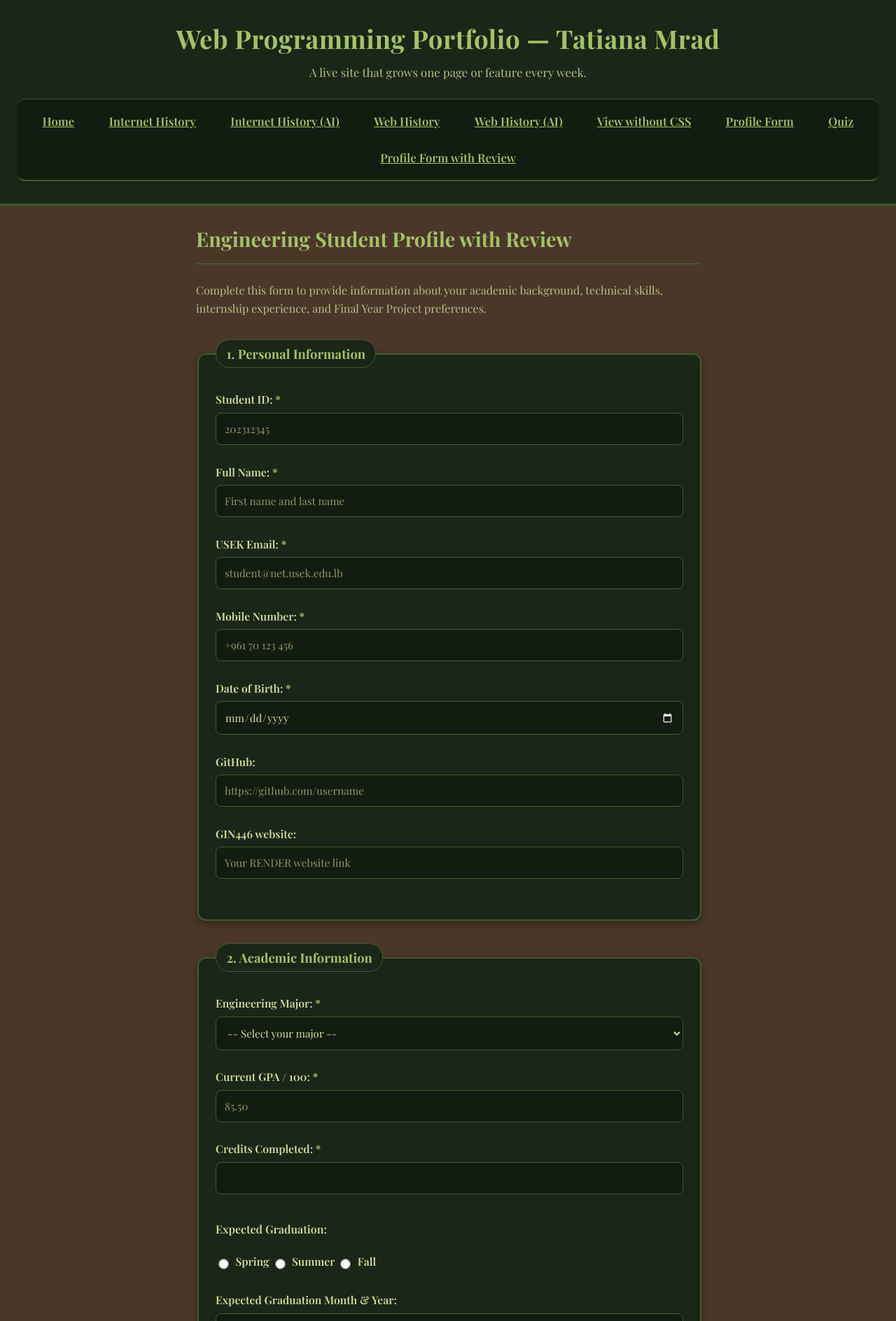
After one commit to tatianamrad/web-programming-site, a Flask app: page /profile-review in a window 1280 px wide. The commit adds this page. Shown: the top 1888 px of the page at 70% size. Run offline with Flask 3, Linux system fonts and the light colour scheme; some web fonts are replaced.

Commit message:
Added Week 6 Activity: Profile form with review

```diff
--- a/app.py
+++ b/app.py
@@ -55,6 +55,7 @@ def home():
         {"week": 3, "title": "Home Page Without CSS", "url": "/no-css"},
         {"week": 4, "title": "Engineering Student Profile", "url": "/submit-profile"},
         {"week": 5, "title": "JavaScript app", "url": "/quiz"},
+        {"week": 6, "title": "Profile Form with Review", "url": "/profile-review"},
     ]
     return render_template("index.html", weekly_work=weekly_work)
 
@@ -105,6 +106,17 @@ def submit_profile():
 def quiz():
     return render_template("quiz.html")
 
+@app.route("/profile-review", methods=["GET", "POST"])
+def profile_review():
+    if request.method == "POST":
+        data = request.form.to_dict()
+        experience = request.form.getlist("experience")
+        software = request.form.getlist("software")
+        return render_template(
+            "profile.html", data=data, experience=experience, software=software
+        )
+
+    return render_template("form-week6.html")
 
 if __name__ == "__main__":
     app.run(debug=True)
--- a/static/profile-review.js
+++ b/static/profile-review.js
@@ -4,53 +4,50 @@ const editBtn = document.getElementById("edit_button");
 const confirmBtn = document.getElementById("confirm_button");
 
 form.addEventListener("submit", function (e) {
-  e.preventDefault(); // stop the form from submitting to the server
-  const clicked = e.target;    // the element that fired the event
-  if (!form.checkValidity()) {   // any HTML rule (required, pattern, min/max) failing?
-    form.reportValidity();       // show the browser's warning
-    return;                      // stop
+  e.preventDefault();
+  if (!form.checkValidity()) {
+    form.reportValidity();
+    return;
   }
-  displayReview(); // form is valid, so continue (ex: open read-only review panel)
+  displayReview();
 });
 
 function displayReview(){
-
+  document.getElementById("review_student_id").textContent=document.getElementById("student_id").value;
+  document.getElementById("review_fullname").textContent=document.getElementById("fullname").value;
+  document.getElementById("review_email").textContent=document.getElementById("email").value;
+  document.getElementById("review_phone").textContent=document.getElementById("phone").value;
+  document.getElementById("review_birthdate").textContent=document.getElementById("birthdate").value;
+  document.getElementById("review_portfolio").textContent=document.getElementById("portfolio").value || "Not provided";
+  document.getElementById("review_gin446").textContent=document.getElementById("gin446").value || "Not provided";
+  document.getElementById("review_major").textContent=document.getElementById("major").value;
+  document.getElementById("review_gpa").textContent = document.getElementById("gpa").value;
+  document.getElementById("review_credits").textContent = document.getElementById("credits").value;
+  document.getElementById("review_graduation").textContent = document.querySelector('input[name="graduation"]:checked')?.value || "Not provided" ;
+  document.getElementById("review_graduation_month").textContent = document.getElementById("graduation_month").value || "Not provided";
+  document.getElementById("review_internship_completed").textContent = document.querySelector('input[name="internship_completed"]:checked')?.value || "Not provided";
+  const experience = [...document.querySelectorAll('input[name="skills"]:checked')].map(cb => cb.value);
+  document.getElementById("review_experience").textContent = experience.length ? experience.join(", ") : "Not selected";
+  document.getElementById("review_language").textContent = document.getElementById("language").value || "Not provided";
+  const software = [...document.getElementById("software").selectedOptions].map(opt => opt.value);
+  document.getElementById("review_software").textContent = software.length ? software.join(", ") : "Not selected";
+  document.getElementById("review_project_title").textContent = document.getElementById("project_title").value;
+  document.getElementById("review_project_area").textContent = document.getElementById("project_area").value;
+  document.getElementById("review_description").textContent = document.getElementById("description").value || "Not provided";
+  document.getElementById("review_team_size").textContent = document.getElementById("team_size").value || "Not provided";
+  document.getElementById("review_project_color").textContent = document.getElementById("project_color").value;
+  document.getElementById("review_meeting_date").textContent = document.getElementById("meeting_date").value || "Not provided";
+  document.getElementById("review_meeting_time").textContent = document.getElementById("meeting_time").value || "Not provided";
+  form.classList.add("hidden");
+  panel.classList.add("open");
 }
 
+
 editBtn.addEventListener("click", function () {
-
+  panel.classList.remove("open");
+  form.classList.remove("hidden");
 });
 
 confirmBtn.addEventListener("click", function () {
  form.submit();
 });
-
-/*document.querySelector(selector)
-document.querySelectorAll(selector)
-
-// 1. SELECT the element
-
-// 2. LISTEN for an event
-button.addEventListener("click", function () {
-     // 3. REACT: change the page
-  document.getElementById("out").textContent =
-       new Date().toLocaleTimeString();
-});
-
-box.textContent = "Safe plain text";  // SAFE — use for user data
-
-box.classList.add("highlight");
-box.classList.remove("highlight");
-box.classList.toggle("open"); // add if absent, remove if present
-
-css
-.panel { display: none; }       // hidden by default
-.panel.open { display: block; } // visible when .open is present
-
-//js
-
-showBtn.addEventListener("click",
-                        () => panel.classList.add("open")); // show
-hideBtn.addEventListener("click",
-                     () => panel.classList.remove("open")); // hide// This is exactly how a pop-up / results panel is shown and hidden.
-*/
--- a/templates/base.html
+++ b/templates/base.html
@@ -21,6 +21,7 @@
     <p><a href="/no-css">View without CSS</a></p>
     <p><a href="/submit-profile">Profile Form</a></p>
     <p><a href="/quiz">Quiz</a></p>
+    <p><a href="/profile-review">Profile Form with Review</a></p>
     </nav>
     {% endblock %}
 </header>
--- /dev/null
+++ b/templates/form-week6.html
@@ -0,0 +1,246 @@
+{% extends "base.html" %}
+{% block title %}Engineering Student Profile{% endblock %}
+{% block head %}
+<link rel="stylesheet" href="{{ url_for('static', filename='form_style.css') }}">
+{% endblock %}
+
+
+{% block header_title %}Web Programming Portfolio — Tatiana Mrad{% endblock %}
+{% block header_subtitle %}<p>A live site that grows one page or feature every week.</p>{% endblock %}
+
+
+{% block content %}
+
+<form id="profile-form" action="{{ url_for('submit_profile') }}" method="post">
+<input type="hidden" name="form_version" value="2026-2027">
+<h2>Engineering Student Profile with Review</h2>
+<p>Complete this form to provide information about your academic background, technical skills, internship experience, and Final Year Project preferences.</p>
+
+
+<fieldset>
+<legend>1. Personal Information</legend>
+<label for="student_id"> Student ID: </label>
+<input type="number" id="student_id" name="student_id" min="200000000" max="202999999" placeholder="202312345" size="45" required><br><br>
+
+<label for="fullname"> Full Name: </label>
+<input type="text" id="fullname" name="fullname" placeholder="First name and last name" size="45" maxlength="100" required><br><br>
+
+<label for="email">USEK Email: </label>
+<input type="email" id="email" name="email" pattern="[A-Za-z]+\.[A-Za-z]\.[A-Za-z]+@net\.usek\.edu\.lb" placeholder="student@net.usek.edu.lb" size="45" required><br><br>
+
+<label for="phone">Mobile Number: </label>
+<input type="tel" id="phone" name="phone" placeholder="+961 70 123 456" pattern="\+961 [0-9]{2} [0-9]{3} [0-9]{3}" size="45" required><br><br>
+
+<label for="birthdate"> Date of Birth:</label>
+<input type="date" id="birthdate" name="birthdate" size="45" min="1940-01-01" max="2008-12-31" required><br><br>
+
+<label for="portfolio"> GitHub: </label>
+<input type="url" id="portfolio" name="portfolio" pattern="https://github\.com/[A-Za-z0-9](?:[A-Za-z0-9]|-(?=[A-Za-z0-9])){0,38}" size="45" placeholder="https://github.com/username"> <br><br>
+
+<label for="gin446">GIN446 website: </label>
+<input type="url" id="gin446" name="gin446" size="45" placeholder="Your RENDER website link"><br><br>
+</fieldset>
+
+<fieldset>
+<legend>2. Academic Information</legend>
+<label for="major"> Engineering Major: </label>
+<select id="major" name="major" required>
+    <option value="" disabled selected>-- Select your major --</option>
+    <option value="Computer Engineering">Computer Engineering</option>
+    <option value="Electrical Engineering">Electrical Engineering</option>
+    <option value="Mechanical Engineering">Mechanical Engineering</option>
+    <option value="Civil Engineering">Civil Engineering</option>
+    <option value="Chemical Engineering">Chemical Engineering</option>
+    <option value="Biomedical Engineering">Biomedical Engineering</option>
+    <option value="Telecommunications Engineering">Telecommunications Engineering</option>
+</select>
+<br><br>
+
+<label for="gpa"> Current GPA / 100: </label>
+<input type="number" id="gpa" name="gpa" min="40" max="100" step="0.01" placeholder="85.50" size="45" required><br><br>
+
+<label for="credits"> Credits Completed: </label>
+<input type="number" id="credits" name="credits" min="0" max="176" step="1" required><br><br>
+
+<fieldset>
+  <legend>Expected Graduation:</legend>
+  <input type="radio" id="Spring" name="graduation" value="Spring">
+  <label for="Spring">Spring</label>
+  <input type="radio" id="Summer" name="graduation" value="Summer">
+  <label for="Summer">Summer</label>
+  <input type="radio" id="Fall" name="graduation" value="Fall">
+  <label for="Fall">Fall</label>
+</fieldset>
+
+<label for="graduation_month">Expected Graduation Month & Year: </label>
+<input type="month" id="graduation_month" name="graduation_month" min="2026-09">
+
+<fieldset>
+  <legend>Have you completed an engineering internship?</legend>
+  <input type="radio" id="internship_yes" name="internship_completed" value="Yes">
+  <label for="internship_yes">Yes</label>
+  <input type="radio" id="internship_no" name="internship_completed" value="No">
+  <label for="internship_no">No</label>
+</fieldset>
+
+</fieldset>
+
+<fieldset>
+<legend>3. Technical Background</legend>
+
+<label for="experience">Select all areas in which you have experience:</label> <br>
+<input type="checkbox" id="Programming" name="skills" value="Programming">
+<label for="Programming">Programming</label> <br>
+<input type="checkbox" id="Embedded_Systems" name="skills" value="Embedded Systems">
+<label for="Embedded_Systems">Embedded Systems</label><br>
+<input type="checkbox" id="Electronics" name="skills" value="Electronics">
+<label for="Electronics">Electronics</label><br>
+<input type="checkbox" id="Computer_Networks" name="skills" value="Computer Networks">
+<label for="Computer_Networks">Computer Networks</label><br>
+<input type="checkbox" id="Telecommunications" name="skills" value="Telecommunications">
+<label for="Telecommunications">Telecommunications</label><br>
+<input type="checkbox" id="Biomedical_Instrumentation" name="skills" value="Biomedical Instrumentation">
+<label for="Biomedical_Instrumentation">Biomedical Instrumentation</label><br>
+<input type="checkbox" id="AI_ML" name="skills" value="Artificial Intelligence / Machine Learning">
+<label for="AI_ML">Artificial Intelligence / Machine Learning</label><br>
+<input type="checkbox" id="Signal_Processing" name="skills" value="Signal Processing">
+<label for="Signal_Processing">Signal Processing</label> <br> <br>
+
+<label for="language">Primary Programming Language:</label>
+<input list="languages" id="language" name="language" size="45" placeholder="Type or select a language from the list..."> <br><br>
+<datalist id="languages">
+    <option value="Python"></option>
+    <option value="C++"></option>
+    <option value="C#"></option>
+    <option value="Java"></option>
+    <option value="JavaScript"></option>
+    <option value="HTML/CSS"></option>
+    <option value="R"></option>
+    <option value="SQL"></option>
+</datalist>
+
+
+<label for="software">Engineering Software Used: </label>
+<select id="software" name="software" multiple size="6">
+    <option value="MATLAB">MATLAB</option>
+    <option value="Simulink">Simulink</option>
+    <option value="LabVIEW">LabVIEW</option>
+    <option value="LTspice">LTspice</option>
+    <option value="Vivado">Vivado</option>
+    <option value="SolidWorks">SolidWorks</option>
+    <option value="Proteus">Proteus</option>
+    <option value="AutoCAD">AutoCAD</option>
+    <option value="GNS3">GNS3</option>
+    <option value="ModelSim">ModelSim</option>
+</select>
+<p>Hold Ctrl (Windows) or Command (Mac) to select several options.</p>
+</fieldset>
+
+<fieldset>
+<legend>4. Final Year Project</legend>
+<label for="project_title"> Proposed Project Title:</label>
+<input type="text" id="project_title" name="project_title" size="45" maxlength="150" placeholder="Enter a tentative project title" required><br><br>
+
+<label for="project_area">Preferred Project Area: </label>
+<select id="project_area" name="project_area" required>
+    <option value="" disabled selected>Select your Project Area</option>
+    <optgroup label="Computer Engineering">
+        <option value="Artificial Intelligence">Artificial Intelligence</option>
+        <option value="Web Applications">Web Applications</option>
+        <option value="Cybersecurity">Cybersecurity</option>
+        <option value="Internet of Things">Internet of Things</option>
+    </optgroup>
+    <optgroup label="Electrical Engineering">
+        <option value="Power Systems">Power Systems</option>
+        <option value="Renewable Energy">Renewable Energy</option>
+        <option value="Control Systems">Control Systems</option>
+    </optgroup>
+    <optgroup label="Biomedical Engineering">
+        <option value="Medical Imaging">Medical Imaging</option>
+        <option value="Biosensors">Biosensors</option>
+        <option value="Medical Devices">Medical Devices</option>
+    </optgroup>
+    <optgroup label="Telecommunications Engineering">
+        <option value="Wireless Communications">Wireless Communications</option>
+        <option value="5G / 6G Networks">5G / 6G Networks</option>
+    </optgroup>
+</select> <br><br>
+
+<label for="description">Brief Project Description:</label>
+<textarea id="description" name="description" rows="7" cols="55" maxlength="500" placeholder="Describe the problem, proposed solution, and expected outcome..."></textarea> <br> <br>
+
+<label for="team_size">Preferred Team Size:</label>
+<input type="number" id="team_size" name="team_size" min="1" max="4" placeholder="2"> <br><br>
+
+<label for="project_color"> Choose a color for your project dashboard:</label>
+<input type="color" id="project_color" name="project_color"> <br><br>
+
+<label for="meeting_date">Preferred Meeting Date:</label>
+<input type="date" id="meeting_date" name="meeting_date" min="2026-09-28"> <br><br>
+
+<label for="meeting_time">Preferred Meeting Time:</label>
+<input type="time" id="meeting_time" name="meeting_time" step=300> <br><br>
+</fieldset>
+
+
+<input type="checkbox" id="confirmation" name="confirmation" required>
+<label for="confirmation">I confirm that the information provided is accurate.</label> <br>
+
+<input type="submit" value="Submit Profile">
+<input type="reset" value="Clear Form">
+
+</form>
+
+
+<!--read-only review panel-->
+<div id="review_panel" class="panel">
+    <h2>Review Your Profile</h2>
+    <p>Please review your answers and details below before submitting to the server.</p>
+
+    <fieldset>
+        <legend>1. Personal Information</legend>
+        <p><strong>Student ID:</strong> <span id="review_student_id"></span></p>
+        <p><strong>Full Name:</strong> <span id="review_fullname"></span></p>
+        <p><strong>USEK Email:</strong> <span id="review_email"></span></p>
+        <p><strong>Mobile Number:</strong> <span id="review_phone"></span> </p>
+        <p><strong>Date of Birth:</strong> <span id="review_birthdate"></span></p>
+        <p><strong>GitHub:</strong> <span id="review_portfolio"></span></p>
+        <p><strong>GIN446 Website:</strong> <span id="review_gin446"></span></p>
+    </fieldset>
+
+    <fieldset>
+        <legend>2. Academic Information</legend>
+        <p><strong>Engineering Major:</strong> <span id="review_major"></span></p>
+        <p><strong>Current GPA / 100:</strong> <span id="review_gpa"></span></p>
+        <p><strong>Credits Completed:</strong> <span id="review_credits"></span></p>
+        <p><strong>Expected Graduation:</strong> <span id="review_graduation"></span></p>
+        <p><strong>Expected Graduation Month & Year:</strong> <span id="review_graduation_month"></span></p>
+        <p><strong>Internship Completed?</strong> <span id="review_internship_completed"></span></p>
+    </fieldset>
+
+    <fieldset>
+        <legend>3. Technical Background</legend>
+        <p><strong>Areas of Experience:</strong> <span id="review_experience"></span></p>
+        <p><strong>Primary Programming Language:</strong> <span id="review_language"></span></p>
+        <p><strong>Engineering Software Used:</strong> <span id="review_software"></span></p>
+    </fieldset>
+
+    <fieldset>
+        <legend>4. Final Year Project</legend>
+        <p><strong>Proposed Project Title:</strong> <span id="review_project_title"></span></p>
+        <p><strong>Preferred Project Area:</strong> <span id="review_project_area"></span> </p>
+        <p><strong>Brief Project Description:</strong> <span id="review_description"></span> </p>
+        <p><strong>Preferred Team Size:</strong> <span id="review_team_size"></span></p>
+        <p><strong>Project Dashboard Color:</strong> <span id="review_project_color"></span></p>
+        <p><strong>Preferred Meeting Date:</strong> <span id="review_meeting_date"></span></p>
+        <p><strong>Preferred Meeting Time:</strong> <span id="review_meeting_time"></span></p>
+    </fieldset>
+
+
+    <br><br>
+    <button type="button" id="edit_button">Edit</button>
+    <button type="button" id="confirm_button">Confirm and Submit</button>
+</div>
+
+<script src="{{ url_for('static', filename='profile-review.js') }}"></script>
+{% endblock %}
```
Also changed, not shown: static/form_style.css (+44 -5 lines), static/live_quiz.js (added, +160 -0 lines), templates/live_quiz.html (added, +33 -0 lines), templates/profile-form.html (+0 -52 lines).
